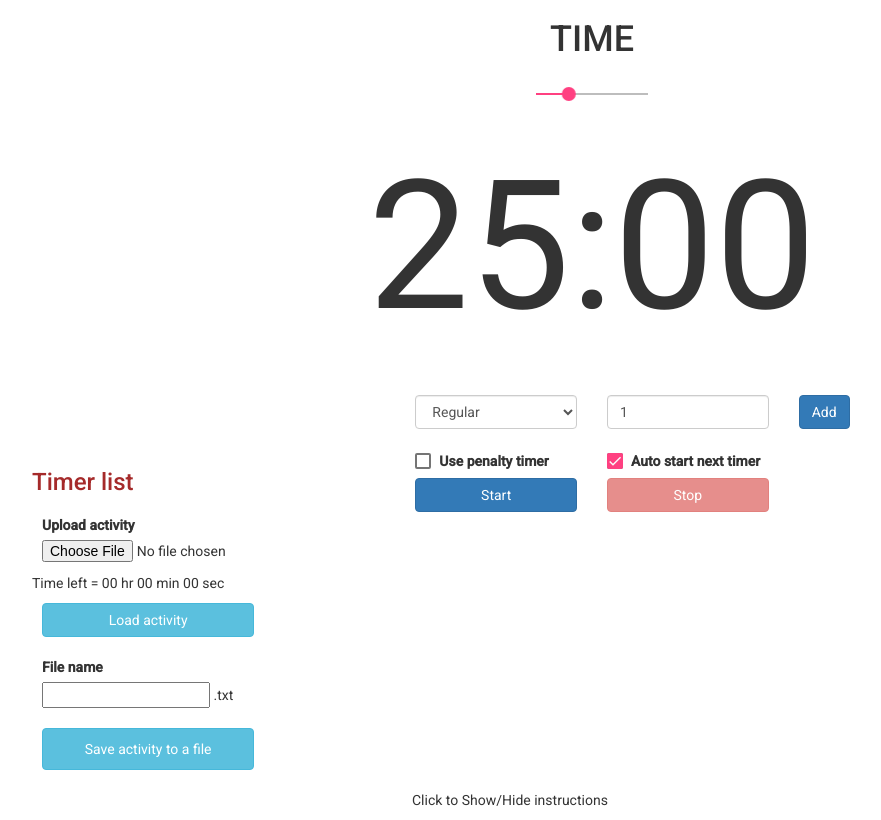
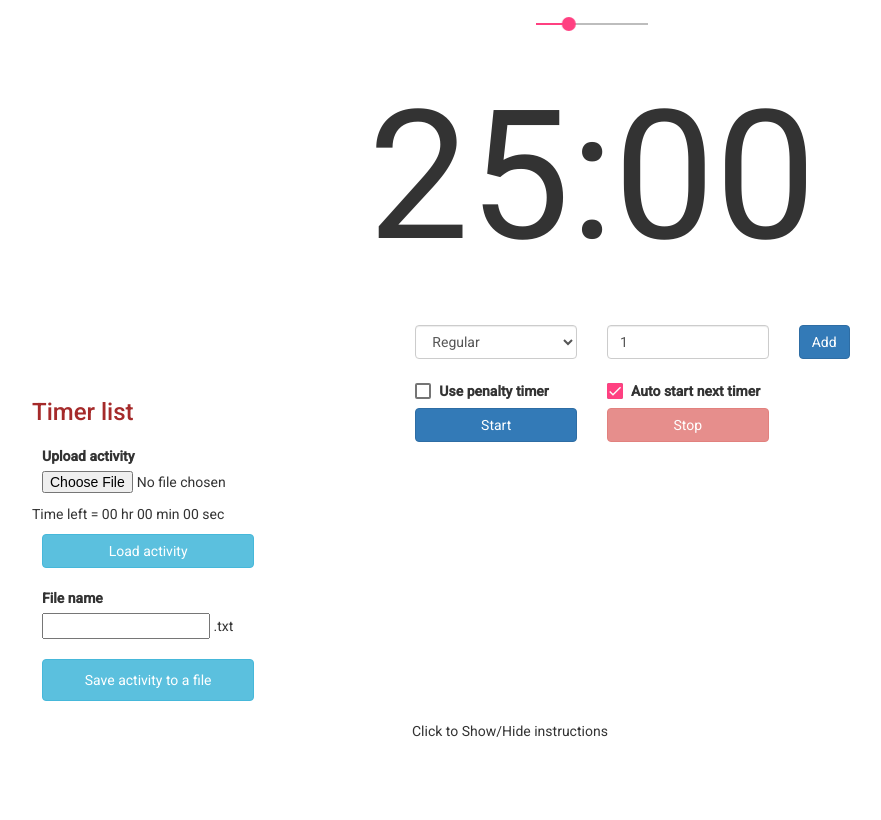
Before and after one commit to sachinsfo/pomodoro_timer, an Angular app in the folder pomodoro-timer/: page / in a window 1280 px wide. Shown: the whole page, without its empty margins (48-929 px from the left). Built offline with nearby package versions, Linux system fonts and the light colour scheme.

Commit message:
Added warmup type

```diff
--- a/pomodoro-timer/src/app/shared/enums/timertype.enum.ts
+++ b/pomodoro-timer/src/app/shared/enums/timertype.enum.ts
@@ -1,5 +1,6 @@
 export enum TimerTypeEnum {
     Regular,
     ShortBreak,
-    LongBreak
+    LongBreak,
+    Warmup
 }
--- a/pomodoro-timer/src/app/timer/timer.component.html
+++ b/pomodoro-timer/src/app/timer/timer.component.html
@@ -1,11 +1,11 @@
 <div class="container">
-    <div class="row">
+    <!-- <div class="row">
         <div class="col-xs-4"></div>
         <div class="col-xs-4 text-center">
             <h1>TIME</h1>
         </div>
         <div class="col-xs-4"></div>
-    </div>
+    </div> -->
     <div class="row">
         <div class="col-xs-4"></div>
         <div class="col-xs-4 text-center">
```
